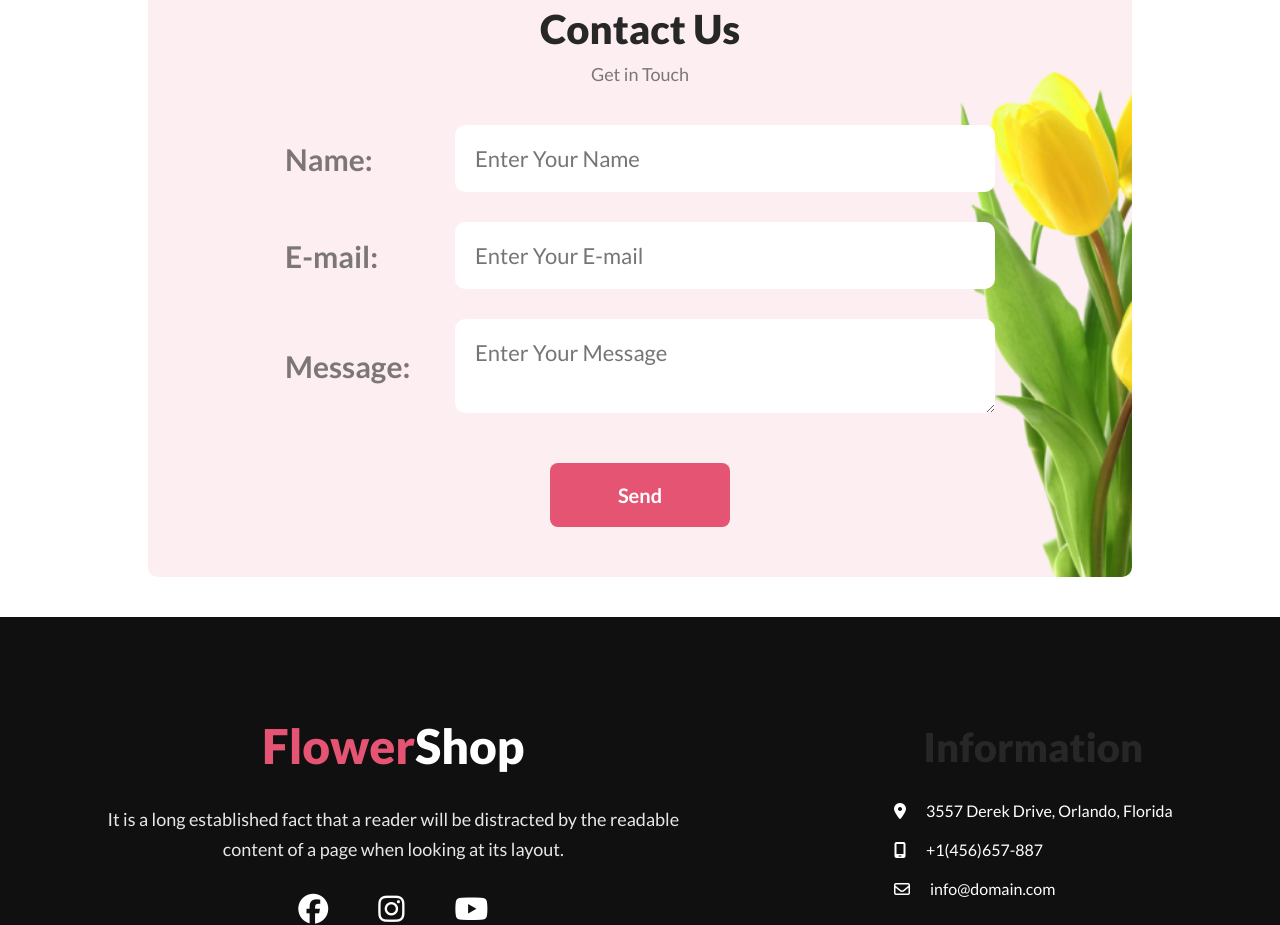
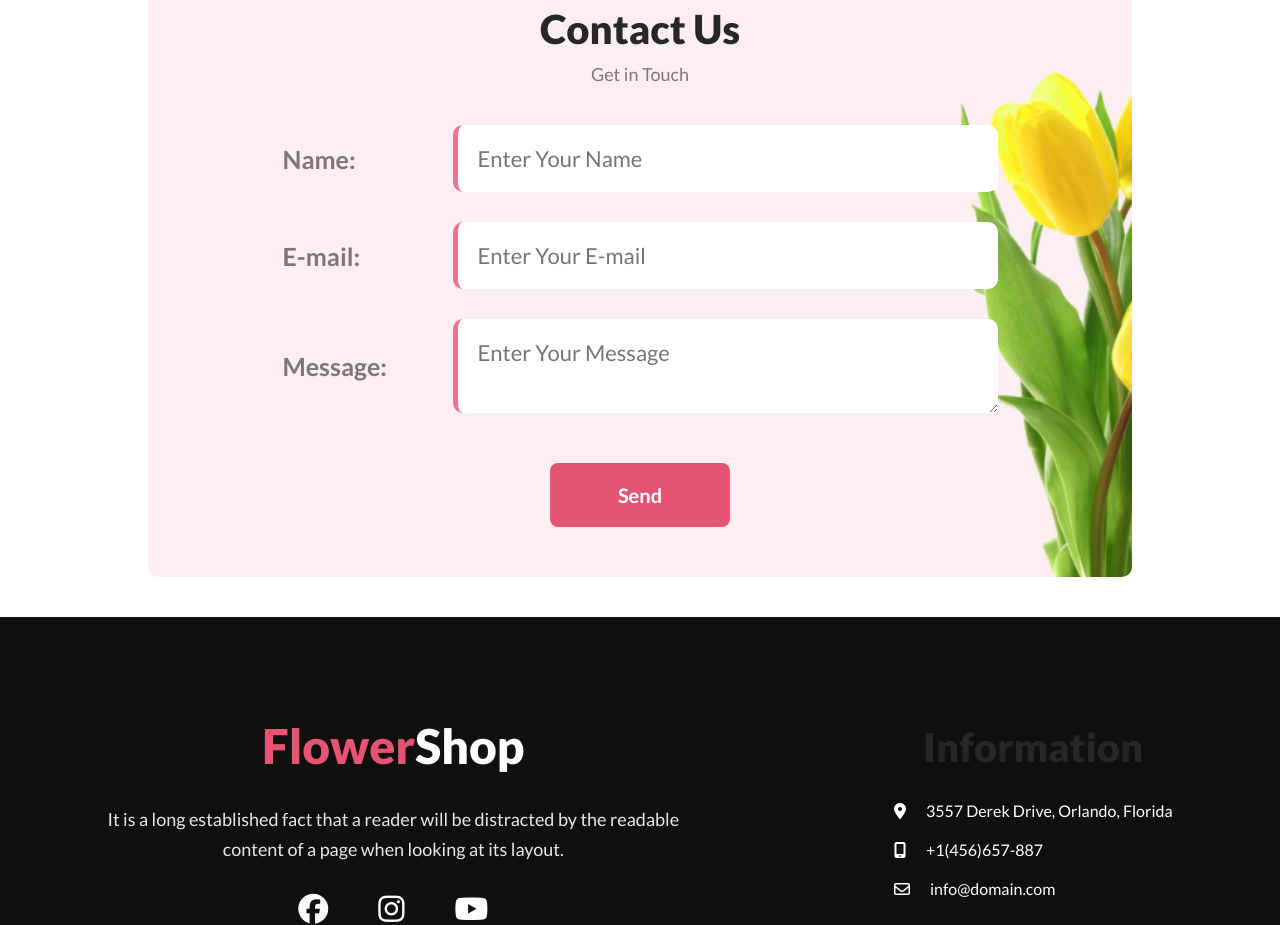
Before and after one commit to akibrahman/assignment-1-ph, a plain HTML site: page index.html in a window 1280 px wide. Shown: the part 3800-4725 px from the top of the page. Drawn offline with Linux system fonts and the light colour scheme.

Commit message:
Contact Us Form Modified

```diff
--- a/style.css
+++ b/style.css
@@ -295,7 +295,7 @@
   gap: 30px;
 }
 .c-form label {
-  font-size: 30px;
+  font-size: 25px;
   width: 150px;
   font-weight: 700;
   color: #27272799;
@@ -313,6 +313,7 @@
   border: none;
   width: 500px;
   border-radius: 10px;
+  border-left: 5px solid #e55473ce;
 }
 .c-form input[type="submit"] {
   width: 180px;
```
